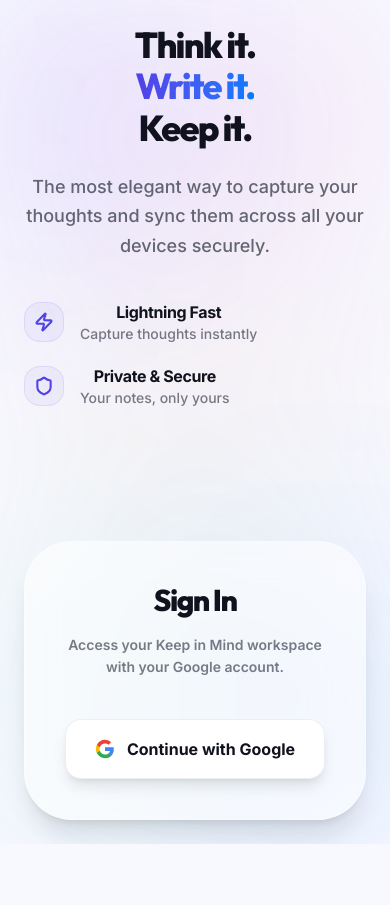
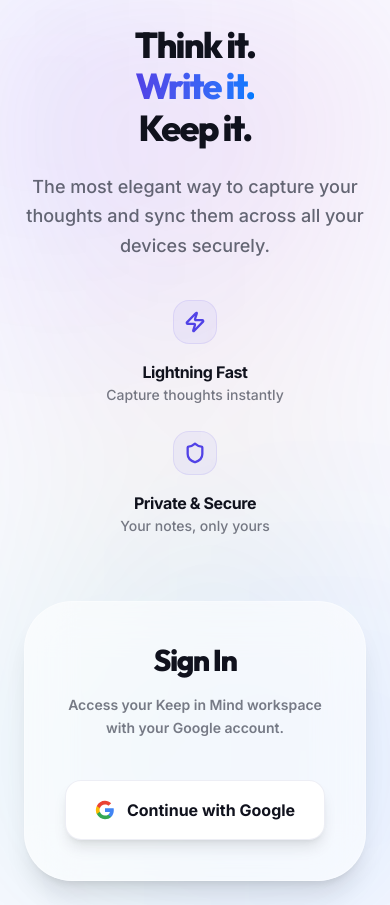
Before and after one commit to masudurrahaman1/keep-in-mind, a React (Vite) app in the folder frontend/: page /auth in a window 390 px wide. Before the commit the page ends 844 px from the top, so only its background shows below. Built offline with nearby package versions, Linux system fonts and the light colour scheme; no server answers.

Commit message:
style: fix feature section alignment for mobile responsiveness

```diff
--- a/frontend/src/pages/Auth.tsx
+++ b/frontend/src/pages/Auth.tsx
@@ -114,21 +114,21 @@
             The most elegant way to capture your thoughts and sync them across all your devices securely.
           </p>
 
-          <div className="grid grid-cols-1 gap-5 w-full max-w-sm">
+          <div className="flex flex-col gap-6 w-full max-w-sm mx-auto lg:mx-0 items-center lg:items-start">
             {features.map(({ icon: Icon, label, desc }, i) => (
               <motion.div
                 key={label}
                 initial={{ opacity: 0, x: -20 }}
                 animate={{ opacity: 1, x: 0 }}
                 transition={{ delay: 0.4 + i * 0.1 }}
-                className="flex items-center gap-4"
+                className="flex flex-col sm:flex-row items-center lg:items-start gap-4 text-center lg:text-left"
               >
-                <div className="w-10 h-10 rounded-2xl bg-primary/5 text-primary flex items-center justify-center shrink-0 border border-primary/10">
-                  <Icon size={20} strokeWidth={2.5} />
+                <div className="w-11 h-11 rounded-2xl bg-primary/5 text-primary flex items-center justify-center shrink-0 border border-primary/10">
+                  <Icon size={22} strokeWidth={2.5} />
                 </div>
                 <div>
                   <p className="font-black text-on-surface text-base tracking-tight">{label}</p>
-                  <p className="text-on-surface-variant text-sm font-medium opacity-70">{desc}</p>
+                  <p className="text-on-surface-variant text-sm font-medium opacity-70 leading-relaxed">{desc}</p>
                 </div>
               </motion.div>
             ))}
```
